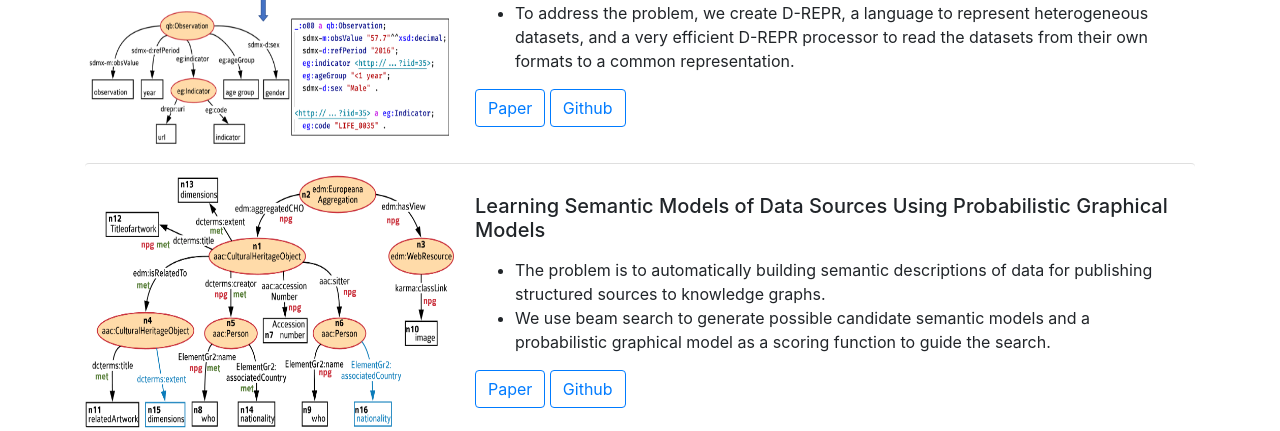
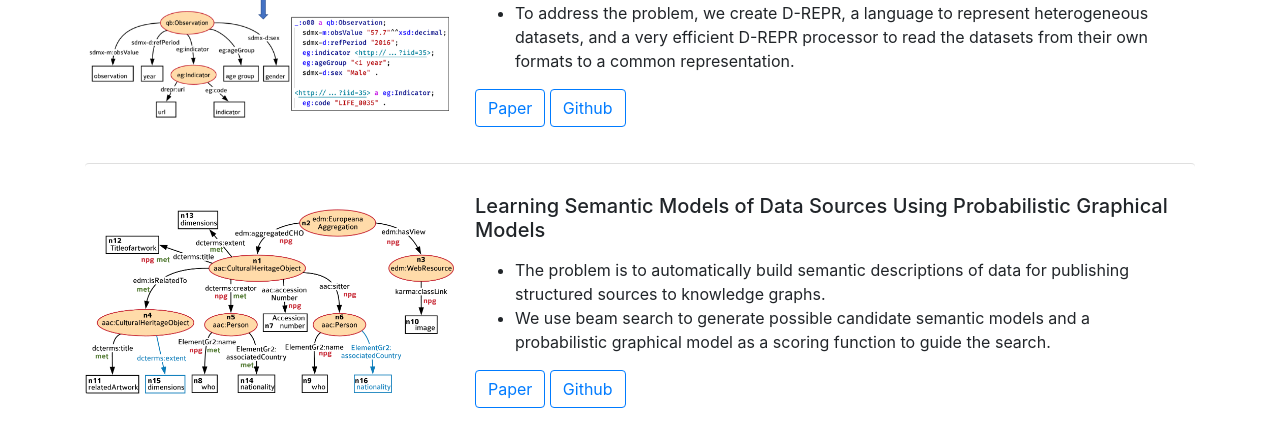
Before and after one commit to htn403/htn403.github.io, a Jekyll site: the page built from index.md, in a window 1280 px wide and 900 px high, scrolled down 727 px, cut to the strip 0-431 px from the top of the window. Built offline with Jekyll 4.4.1, drawn with Linux system fonts in a browser that asks for light colours; nearby versions of some CDN libraries.

Commit message:
fix image on mobile issue and fix grammar errors

```diff
--- a/_data/projects.yml
+++ b/_data/projects.yml
@@ -11,7 +11,7 @@
 - name: Learning Semantic Models of Data Sources Using Probabilistic Graphical Models
   image: /assets/homepage/projects/sm-www19.png
   descriptions:
-    - The problem is to automatically building semantic descriptions of data for publishing structured sources to knowledge graphs.
+    - The problem is to automatically build semantic descriptions of data for publishing structured sources to knowledge graphs.
     - We use beam search to generate possible candidate semantic models and a probabilistic graphical model as a scoring function to guide the search.
   links:
   - name: Paper
--- a/index.md
+++ b/index.md
@@ -3,10 +3,10 @@
 ---
 
 <div class="row mb-3">
-  <div class="col-sm-3">
+  <div class="col-md-3">
     <img src="/assets/homepage/profile.jpg" class="rounded float-left img-fluid" style="border: #ddd solid 1px" />
   </div>
-  <div class="col-sm">
+  <div class="col-md">
     <p>
         <b>Ph.D. student</b> <br/>
         Office ISI 1038 <br />
@@ -46,14 +46,14 @@
 {% for project in site.data.projects %}
 <div class="card mb-3">
   <div class="row no-gutters">
-    <div class="col-md-4 d-flex">
+    <div class="col-sm-4 align-self-center">
         {% if project.image %}
-        <img src="{{ project.image }}" class="card-img" style="height:auto">
+        <img src="{{ project.image }}" class="card-img">
         {% else %}
         <!-- <svg class="bd-placeholder-img" width="100%" height="100" xmlns="http://www.w3.org/2000/svg" preserveAspectRatio="xMidYMid slice" focusable="false" role="img" aria-label="Placeholder: Image"><title>Placeholder</title><rect width="100%" height="100%" fill="#868e96"></rect><text x="50%" y="50%" fill="#dee2e6" dx="-2em" dy=".3em">No Image</text></svg> -->
         {% endif %}
     </div>
-    <div class="col-md-8">
+    <div class="col-sm-8">
       <div class="card-body">
         <h5 class="card-title">{{ project.name }}</h5>
         <p class="card-text">
```
Also changed, not shown: Gemfile.lock, 5 other files.
